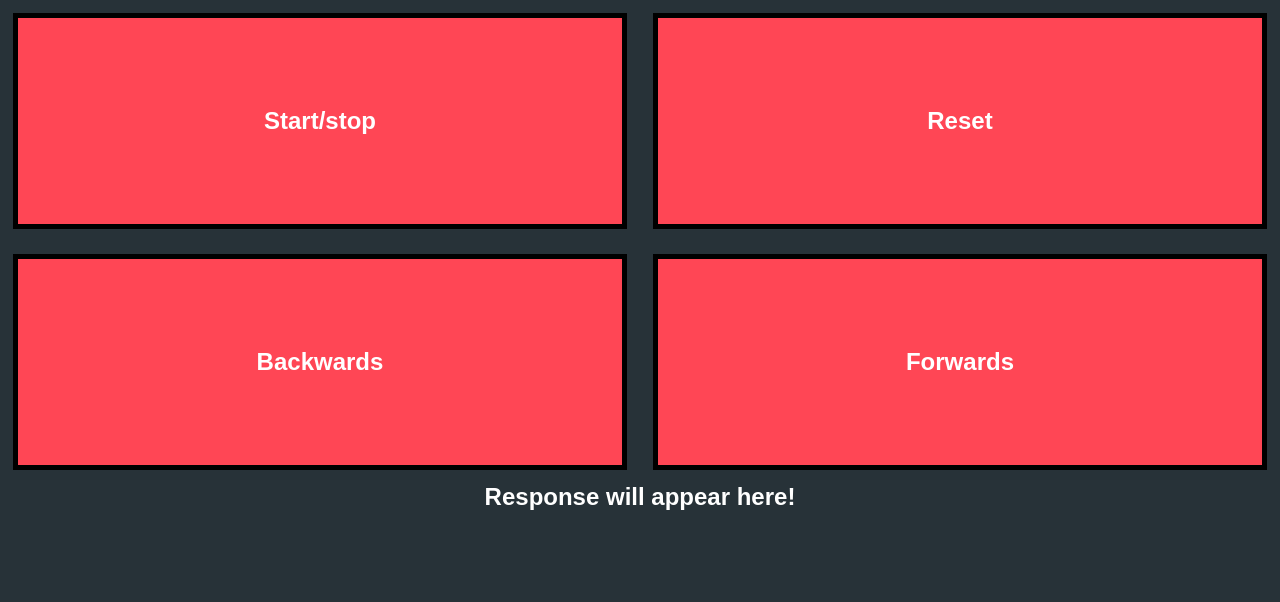
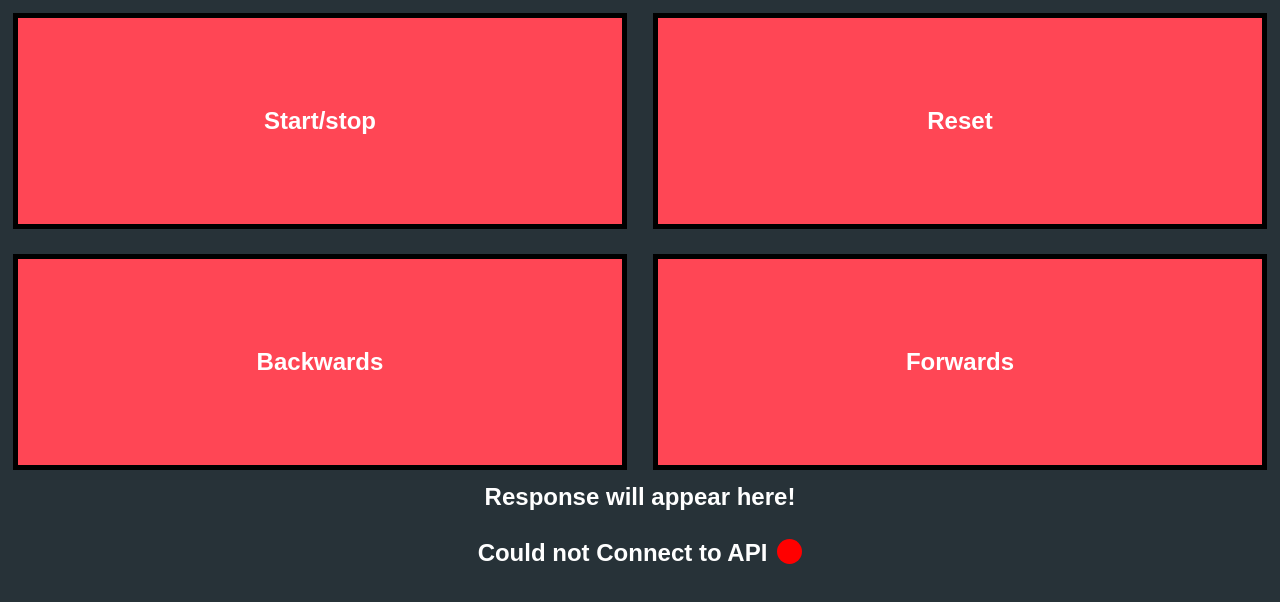
Before and after one commit to TimVerkleij/nowLED-Website, a plain HTML site: page index.html in a window 1280 px wide. Drawn offline with Linux system fonts and the light colour scheme; no server answers.

Commit message:
Add function to check connection to API

```diff
--- a/index.html
+++ b/index.html
@@ -15,7 +15,12 @@
         <button onclick="reset(this)" class="defaultButton">Reset</button>
         <button onclick="previous(this)" class="defaultButton">Backwards</button>
         <button onclick="next(this)" class="defaultButton">Forwards</button>
-        <p id="responseText">Response will appear here!</p>
+        <p id="responseText">Response will appear here!</p><br>
+        <div id="connectionDiv">
+            <p id="connectionText">Checking connection to API...</p>
+            <div id="connectionSymbol"></div>
+        </div>
+
     </div>
 </body>
 <script src="scripts/index.js" defer></script>
--- a/scripts/index.js
+++ b/scripts/index.js
@@ -1,6 +1,18 @@
 const port = `8080`
 const baseURL = `http://192.168.0.67:${port}`
 let responseText = document.getElementById('responseText')
+
+function checkConnection() {
+    fetch(`${baseURL}/api/v1/test`).then((response) => {
+        connectionSymbol.style.backgroundColor = 'Lime'
+        connectionText.innerHTML = "Succesfully Connected to API"
+    }).catch((err) => {
+        connectionSymbol.style.backgroundColor = 'Red'
+        connectionText.innerHTML = "Could not Connect to API"
+    })
+}
+
+checkConnection()
 
 async function startStop(button) {
     fetch(`${baseURL}/api/v1/startstop`).then(v => v.json()).then((response) => {
@@ -10,7 +22,7 @@ async function startStop(button) {
     button.classList.toggle('activatedButton')
 }
 
-async function next(button){
+async function next(button) {
     fetch(`${baseURL}/api/v1/forwards`).then(v => v.json()).then((response) => {
         responseText.innerHTML = response
         console.log(response)
@@ -21,7 +33,7 @@ async function next(button){
     button.classList.toggle('activatedButton')
 }
 
-async function previous(button){
+async function previous(button) {
     fetch(`${baseURL}/api/v1/backwards`).then(v => v.json()).then((response) => {
         responseText.innerHTML = response
         console.log(response)
@@ -32,7 +44,7 @@ async function previous(button){
     button.classList.toggle('activatedButton')
 }
 
-async function reset(button){
+async function reset(button) {
     fetch(`${baseURL}/api/v1/reset`).then(v => v.json()).then((response) => {
         responseText.innerHTML = response
         console.log(response)
--- a/styles/index.css
+++ b/styles/index.css
@@ -46,3 +46,22 @@ p {
 div {
     width: 100%;
 }
+
+#connectionDiv {
+    width: fit-content;
+    margin-left: auto;
+    margin-right: auto;
+}
+
+#connectionText {
+    float: left;
+}
+
+#connectionSymbol {
+    width: 25px;
+    height: 25px;
+    background-color: orange;
+    float: left;
+    border-radius: 100%;
+    margin-left: 10px;
+}
```
